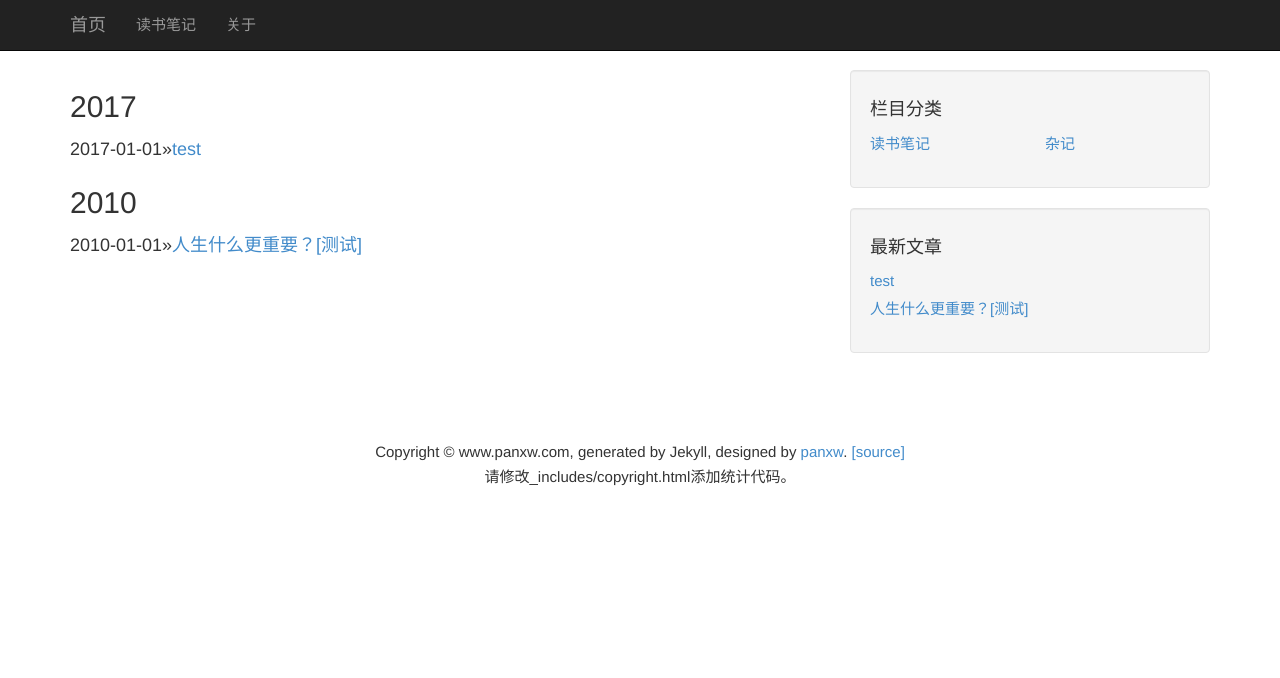
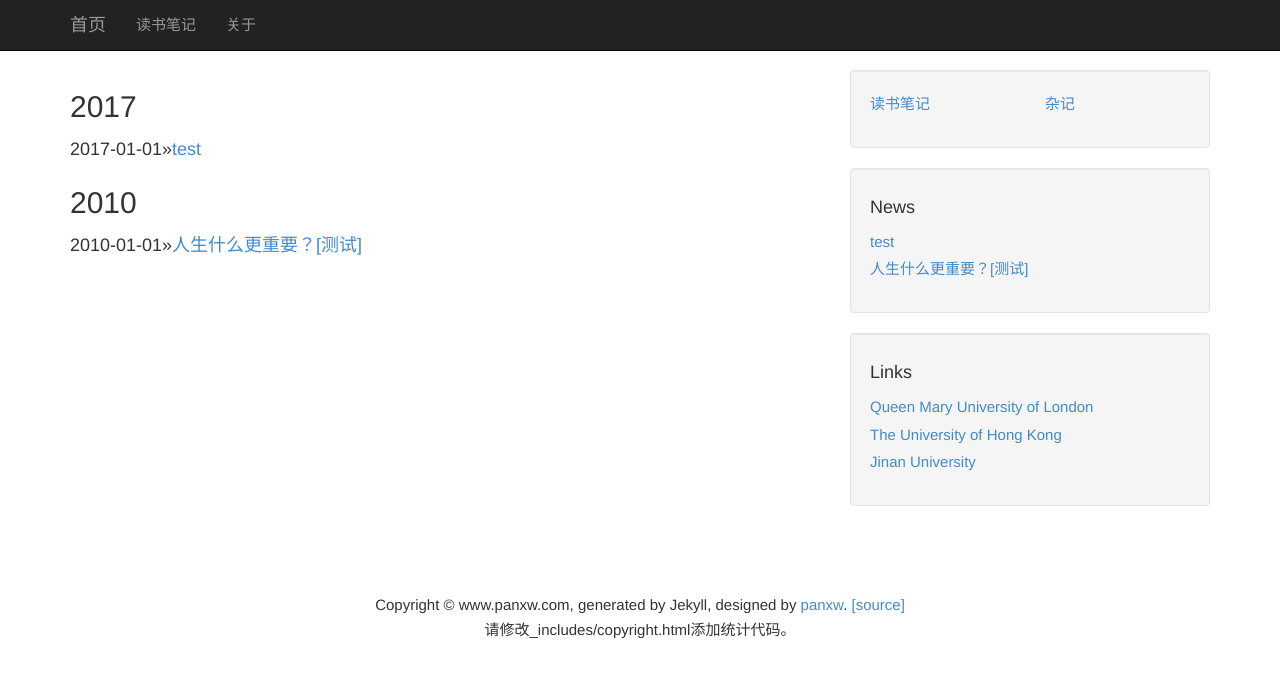
Before and after one commit to july0905/haoyuanzhang1990.github.io, a Jekyll site: the page built from archives.md, in a window 1280 px wide. Shown: the top 678 px of the page. Built offline with Jekyll 4.4.1, drawn with Linux system fonts in a browser that asks for light colours.

Commit message:
Update default.html

```diff
--- a/_layouts/default.html
+++ b/_layouts/default.html
@@ -67,9 +67,6 @@
         <div class="col-md-4">
           <!-- Blog Categories Well -->
           <div class="well">
-            <h4>
-              栏目分类
-            </h4>
             <div class="row">
               {% include categories.html %}
             </div>
@@ -78,11 +75,18 @@
 		  <!-- Blog Recent Well -->
           <div class="well">
             <h4>
-              最新文章
+              News
             </h4>
 			<div class="row">
               {% include recent_posts.html %}
 			</div>
+          </div>
+		  <!-- Blog Links Well -->
+          <div class="well">
+            <h4>
+              Links
+            </h4>
+            {% include friend_links.html %}
           </div>
         </div>
       </div>
```
